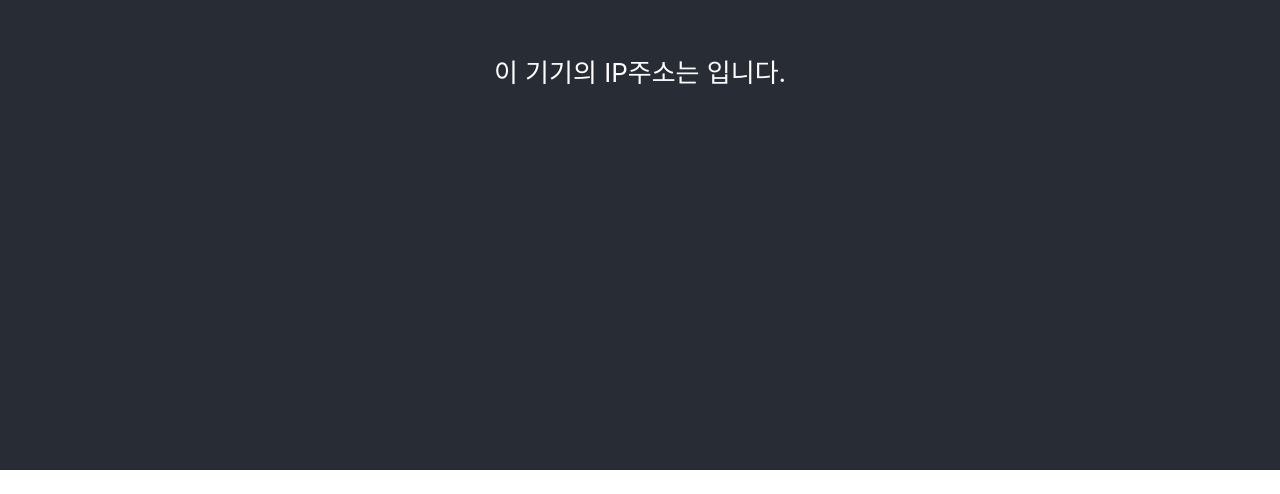
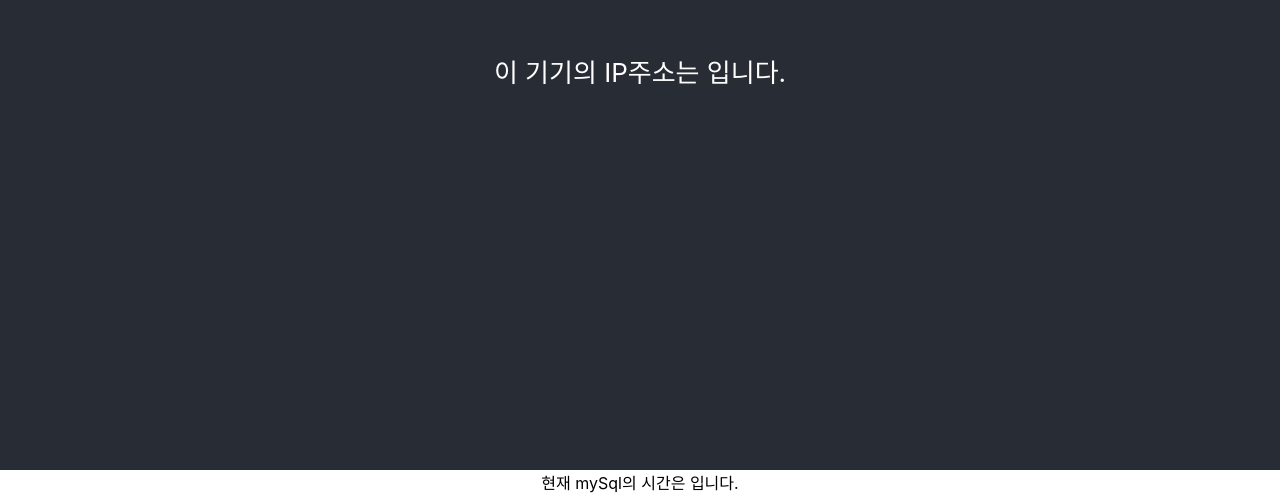
Before and after one commit to 81shinez/ourRestaurant_front, a React (Create React App) app: page / in a window 1280 px wide. Shown: the part 330-824 px from the top of the page. Before the commit the page ends 800 px from the top, so only its background shows below. Built offline with nearby package versions, Linux system fonts and the light colour scheme; no server answers.

Commit message:
20210207 set sqltime

```diff
--- a/src/App.js
+++ b/src/App.js
@@ -45,6 +45,7 @@ import customAxios from './customAxios';
 function App() {
   // IP주소 변수 선언
   const [ip, setIp] = useState('');
+  const [time, setTime] = useState('');
 
   // IP주소 값을 설정합니다.
   function callback(data) {
@@ -59,11 +60,19 @@ function App() {
     }, []
   );
 
+  useEffect(
+    () => {
+      // 클라이언트의 IP주소를 알아내는 백엔드의 함수를 호출합니다.
+      customAxios('/getTestSql', callback);
+    }, []
+  );
+
   return (
     <div className="App">
       <header className="App-header">
         이 기기의 IP주소는 {ip}입니다.
       </header>
+      현재 mySql의 시간은 {time}입니다.
     </div>
   );
 }
```
Also changed, not shown: 1 other file (tests, documents, lock files or other folders).
